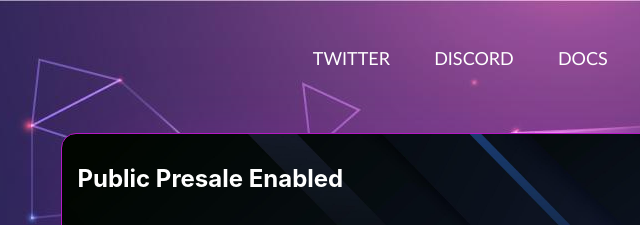
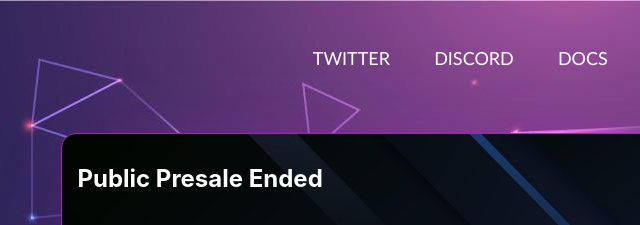
Before and after one commit to 0xHecker/fantomprinter-presale, a website: page index.html in a window 1280 px wide. Shown: the top 225 px of the page, 169-809 px from the left. Drawn offline with Linux system fonts and the light colour scheme; a script that the page names is missing.

Commit message:
Update index.html

```diff
--- a/index.html
+++ b/index.html
@@ -41,7 +41,7 @@
     </header>
     <div class="details">
         <!-- <h2 id="wltext"></h2> -->
-        <h2>Public Presale Enabled</h2>
+        <h2>Public Presale Ended</h2>
         <p>We have raised <span id="raised">NaN</span> during the Public Presale</p>
         <p>For Public Presale: 1 $FPTR = 0.013 MIM</p>
 
```
